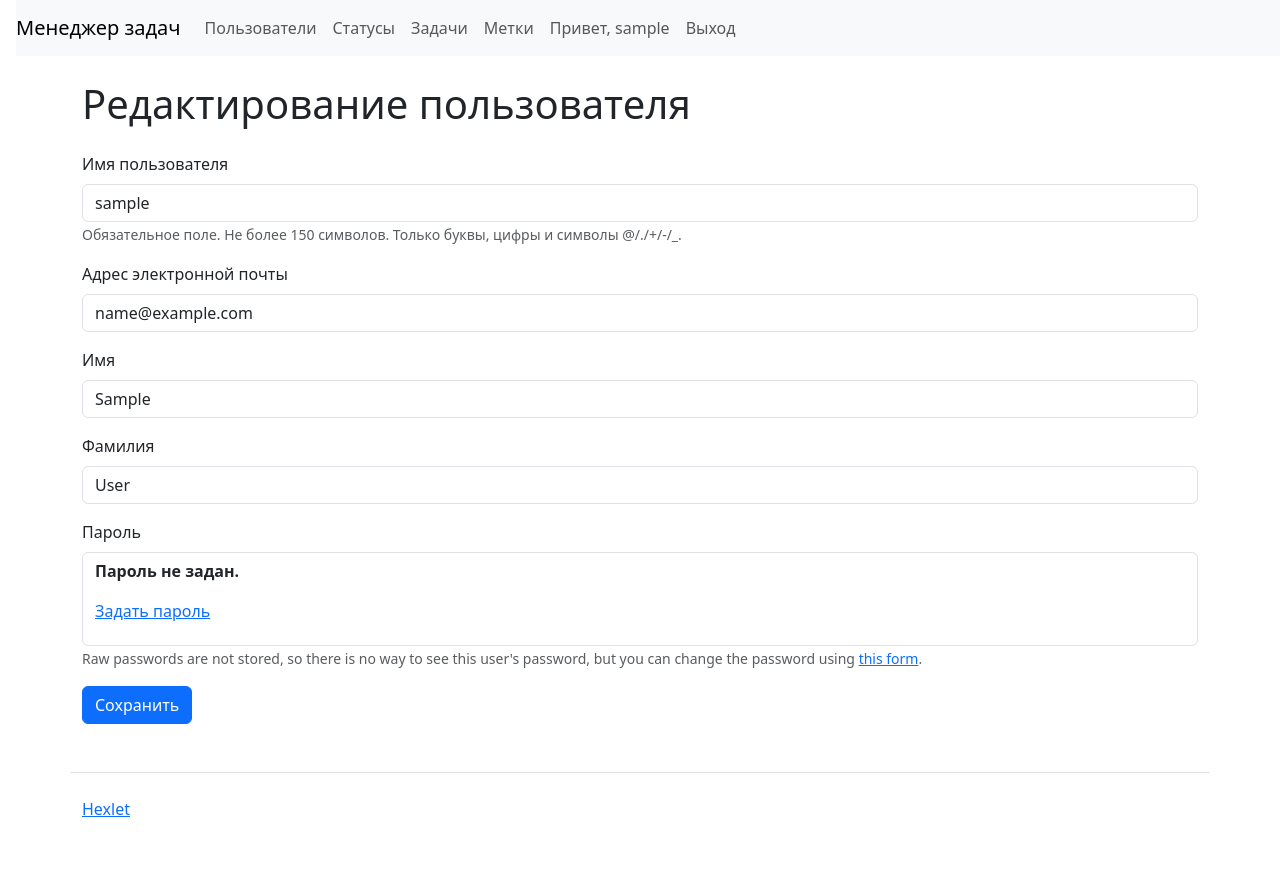
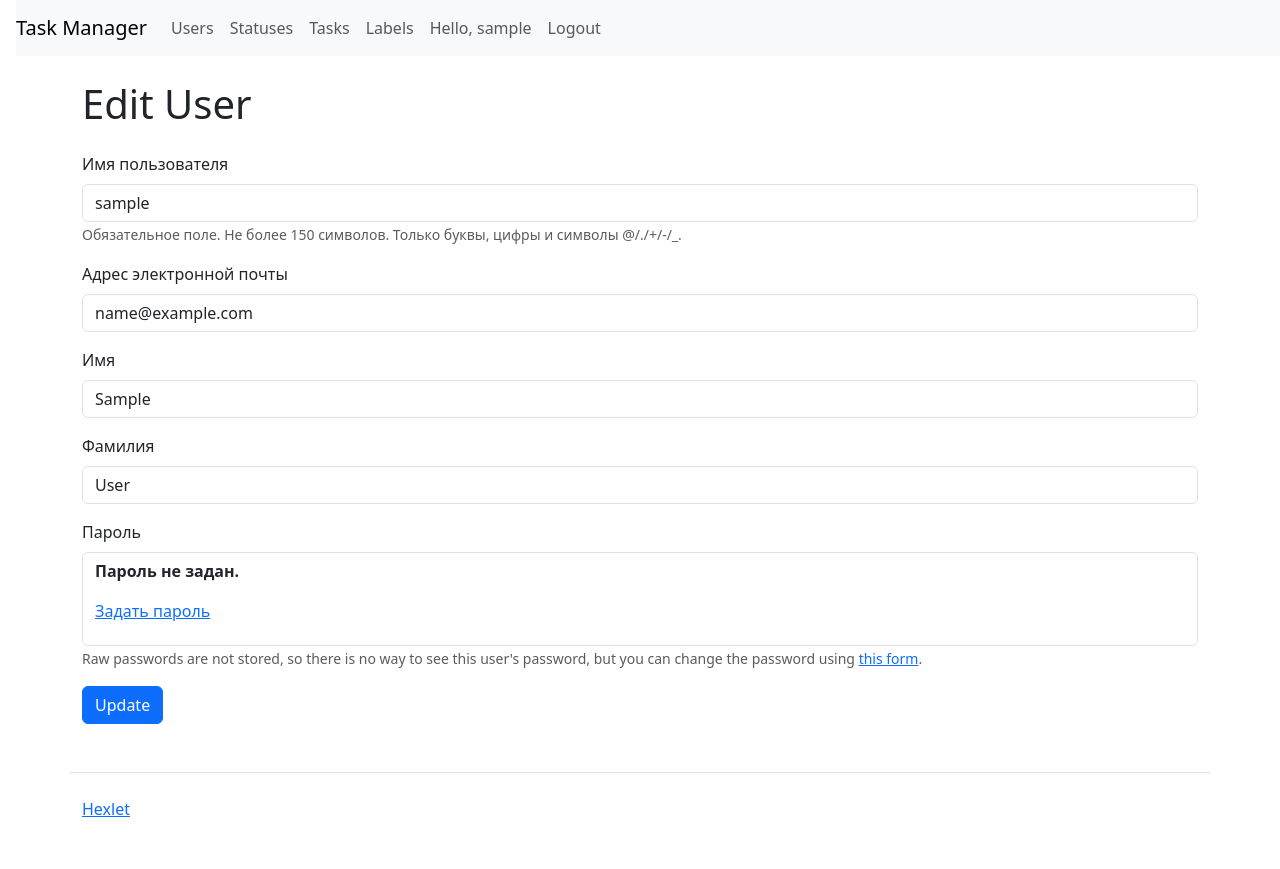
Before and after one commit to lisaCookie/python-project-52, a Django app: page /users/1/update/ in a window 1280 px wide. Run offline with Django 5.2, Linux system fonts and the light colour scheme; the visitor is signed in with stand-in values (Sample User, id 1); data comes from the database, SQL or seed files in the repository; some libraries are stand-ins or nearby versions.

Commit message:
new file:   cleaned.po         deleted:    locale/ru/LC_MESSAGES/django.mo         deleted:    locale/ru/LC_MESSAGES/django.po         modified:   task_manager/labels/forms.py         new file:   task_manager/locale/ru/LC_MESSAGES/django.mo         new file:   task_manager/locale/ru/LC_MESSAGES/django.po         new file:   task_manager/locale/ru/LC_MESSAGES/django.po.clean         modified:   task_manager/statuses/forms.py         modified:   task_manager/tasks/forms.py         modified:   task_manager/templates/base.html         modified:   task_manager/templates/index.html         modified:   task_manager/templates/labels/label_list.html         modified:   task_manager/templates/tasks/task_detail.html         modified:   task_manager/templates/users/login.html         modified:   task_manager/templates/users/user_confirm_delete.html         modified:   task_manager/templates/users/user_form.html         modified:   task_manager/templates/users/user_list.html         modified:   task_manager/users/forms.py         modified:   task_manager/users/views.py

```diff
--- a/task_manager/labels/forms.py
+++ b/task_manager/labels/forms.py
@@ -12,7 +12,7 @@ class LabelForm(forms.ModelForm):
             'name': _('Name')
         }
         widgets = {
-            'name': forms.TextInput(attrs={'class': 'form-control'})
+            'name': forms.TextInput(attrs={'class': 'form-control', 'placeholder': _('Имя')})  # ✅ Добавлено
         }
 
     def clean_name(self):
--- a/task_manager/statuses/forms.py
+++ b/task_manager/statuses/forms.py
@@ -10,7 +10,7 @@ class StatusForm(forms.ModelForm):
         model = Status
         fields = ['name']
         widgets = {
-            'name': forms.TextInput(attrs={'class': 'form-control'})
+            'name': forms.TextInput(attrs={'class': 'form-control', 'placeholder': _('Имя')})
         }
 
     def clean_name(self):
--- a/task_manager/tasks/forms.py
+++ b/task_manager/tasks/forms.py
@@ -1,4 +1,3 @@
-# tasks/forms.py
 # tasks/forms.py
 from django import forms
 from django.utils.translation import gettext_lazy as _
@@ -17,8 +16,8 @@ class TaskForm(forms.ModelForm):
         model = Task
         fields = ['name', 'description', 'status', 'user', 'labels']
         widgets = {
-            'name': forms.TextInput(attrs={'class': 'form-control'}),
-            'description': forms.Textarea(attrs={'class': 'form-control', 'rows': 4}),
+            'name': forms.TextInput(attrs={'class': 'form-control', 'placeholder': _('Имя')}),
+            'description': forms.Textarea(attrs={'class': 'form-control', 'rows': 4, 'placeholder': _('Описание')}),
             'status': forms.Select(attrs={'class': 'form-control'}),
             'user': forms.Select(attrs={'class': 'form-control'}),
         }
--- a/task_manager/templates/base.html
+++ b/task_manager/templates/base.html
@@ -1,4 +1,5 @@
 <!-- templates/base.html -->
+{% load i18n %}
 <!DOCTYPE html>
 <html lang="ru-ru">
 <head>
@@ -15,53 +16,53 @@
     </style>
     <meta name="viewport" content="width=device-width, initial-scale=1, shrink-to-fit=no">
     <title>
-        {% block title %}Менеджер задач Hexlet{% endblock %}
+        {% block title %}{% trans "Task Manager Hexlet" %}{% endblock %}
     </title>
     <link crossorigin="anonymous" href="https://cdn.jsdelivr.net/npm/bootstrap@5.3.3/dist/css/bootstrap.min.css" integrity="sha384-QWTKZyjpPEjISv5WaRU9OFeRpok6YctnYmDr5pNlyT2bRjXh0JMhjY6hW+ALEwIH" rel="stylesheet">
     <script crossorigin="anonymous" integrity="sha384-YvpcrYf0tY3lHB60NNkmXc5s9fDVZLESaAA55NDzOxhy9GkcIdslK1eN7N6jIeHz" src="https://cdn.jsdelivr.net/npm/bootstrap@5.3.3/dist/js/bootstrap.bundle.min.js"></script>
 </head>
 <body class="d-flex flex-column min-vh-100">
     <nav class="navbar navbar-expand-lg navbar-light bg-light ms-3">
-        <a class="navbar-brand" href="{% url 'index' %}">Менеджер задач</a>
+        <a class="navbar-brand" href="{% url 'index' %}">{% trans "Task Manager" %}</a>
         <button class="navbar-toggler" data-bs-toggle="collapse" data-bs-target="#navbarToggleExternalContent">
             <span class="navbar-toggler-icon"></span>
         </button>
         <div class="collapse navbar-collapse" id="navbarToggleExternalContent">
             <ul class="navbar-nav mr-auto">
                 <li class="nav-item">
-                    <a class="nav-link" href="{% url 'user-list' %}">Пользователи</a>
+                    <a class="nav-link" href="{% url 'user-list' %}">{% trans "Users" %}</a>
                 </li>
                 {% if user.is_authenticated %}
                 <li class="nav-item">
-                    <a class="nav-link" href="{% url 'status-list' %}">Статусы</a>
+                    <a class="nav-link" href="{% url 'status-list' %}">{% trans "Statuses" %}</a>
                 </li>
                 <li class="nav-item">
-                    <a class="nav-link" href="{% url 'task-list' %}">Задачи</a>
+                    <a class="nav-link" href="{% url 'task-list' %}">{% trans "Tasks" %}</a>
                 </li>
                 <li class="nav-item">
-                    <a class="nav-link" href="{% url 'label_list' %}">Метки</a>
+                    <a class="nav-link" href="{% url 'label_list' %}">{% trans "Labels" %}</a>
                 </li>
                 {% endif %}
             </ul>
             <ul class="navbar-nav">
                 {% if user.is_authenticated %}
                     <li class="nav-item">
-                        <span class="nav-link">Привет, {{ user.username }}</span>
+                        <span class="nav-link">{% trans "Hello," %} {{ user.username }}</span>
                     </li>
                     <li class="nav-item">
                         <form method="post" action="{% url 'logout' %}" class="d-inline">
                             {% csrf_token %}
                             <button type="submit" class="nav-link btn btn-link" style="border: none; background: none; cursor: pointer;">
-                                Выход
+                                {% trans "Logout" %}
                             </button>
                         </form>
                     </li>
                 {% else %}
                     <li class="nav-item">
-                        <a class="nav-link" href="{% url 'login' %}">Вход</a>
+                        <a class="nav-link" href="{% url 'login' %}">{% trans "login" %}</a>
                     </li>
                     <li class="nav-item">
-                        <a class="nav-link" href="{% url 'user-create' %}">Регистрация</a>
+                        <a class="nav-link" href="{% url 'user-create' %}">{% trans "Registration" %}</a>
                     </li>
                 {% endif %}
             </ul>
@@ -84,7 +85,7 @@
 
     <footer>
         <div class="container my-5 pt-4 border-top">
-            <a target="_blank" href="https://ru.hexlet.io">Hexlet</a>
+            <a target="_blank" href="https://ru.hexlet.io">{% trans "Hexlet" %}</a>
         </div>
     </footer>
 </body>
--- a/task_manager/templates/labels/label_list.html
+++ b/task_manager/templates/labels/label_list.html
@@ -1,5 +1,6 @@
 <!-- templates/labels/label_list.html -->
 
+<!-- templates/labels/label_list.html -->
 {% extends "base.html" %}
 {% load i18n %}
 
@@ -15,6 +16,7 @@
         <tr>
             <th>ID</th>
             <th>{% trans "Name" %}</th>
+            <th>{% trans "Creation date" %}</th>  <!-- ✅ Новый столбец -->
             {% if user.is_authenticated %}
             <th>{% trans "Actions" %}</th>
             {% endif %}
@@ -25,6 +27,7 @@
         <tr>
             <td>{{ label.id }}</td>
             <td>{{ label.name }}</td>
+            <td>{{ label.created_at|date:"d.m.Y H:i" }}</td>  <!-- ✅ Отображаем дату -->
             {% if user.is_authenticated %}
             <td>
                 <a href="{% url 'label_update' label.id %}" class="btn btn-sm btn-primary">{% trans "Edit" %}</a>
@@ -34,7 +37,7 @@
         </tr>
         {% empty %}
         <tr>
-            <td colspan="{% if user.is_authenticated %}3{% else %}2{% endif %}" class="text-center">
+            <td colspan="{% if user.is_authenticated %}4{% else %}3{% endif %}" class="text-center">
                 {% trans "No labels" %}
             </td>
         </tr>
--- a/task_manager/templates/users/login.html
+++ b/task_manager/templates/users/login.html
@@ -3,16 +3,16 @@
 {% load django_bootstrap5 %}
 {% load i18n %}
 
-{% block title %}Вход - Менеджер задач Hexlet{% endblock %}
+{% block title %}Login - Hexlet Task Manager{% endblock %}
 
 {% block content %}
 <div class="container mt-4">
     <div class="row justify-content-center">
         <div class="col-md-6">
-            <h1 class="my-4">Вход</h1>
+            <h1 class="my-4">{% trans "login" %}</h1>
             {% if form.errors %}
                 <div class="alert alert-danger">
-                    {% trans "Неправильное имя пользователя или пароль. Пожалуйста, попробуйте снова." %}
+                    {% trans "Invalid username or password. Please try again." %}
                 </div>
             {% endif %}
 
--- a/task_manager/templates/users/user_form.html
+++ b/task_manager/templates/users/user_form.html
@@ -4,12 +4,12 @@
 {% load i18n %}
 
 {% block title %}
-    {% if form.instance.id %}{% trans "Редактирование пользователя" %}{% else %}{% trans "Регистрация" %}{% endif %} - Менеджер задач Hexlet
+    {% if form.instance.id %}{% trans "Edit User" %}{% else %}{% trans "Register" %}{% endif %} - Hexlet Task Manager
 {% endblock %}
 
 {% block content %}
 <h1 class="my-4">
-    {% if form.instance.id %}{% trans "Редактирование пользователя" %}{% else %}{% trans "Регистрация" %}{% endif %}
+    {% if form.instance.id %}{% trans "Edit User" %}{% else %}{% trans "Register" %}{% endif %}
 </h1>
 
 <form method="post">
@@ -17,7 +17,7 @@
     {% bootstrap_form form %}
 
     <button type="submit" class="btn btn-primary">
-        {% if form.instance.id %}{% trans "Сохранить" %}{% else %}{% trans "Создать" %}{% endif %}
+        {% if form.instance.id %}{% trans "Update" %}{% else %}{% trans "Register" %}{% endif %}
     </button>
 </form>
 {% endblock %}
--- a/task_manager/users/views.py
+++ b/task_manager/users/views.py
@@ -48,25 +48,26 @@ class UserDeleteView(LoginRequiredMixin, DeleteView):
     success_url = reverse_lazy('user-list')
 
     def dispatch(self, request, *args, **kwargs):
-        # Получаем объект пользователя
-        self.object = self.get_object()
+        # Проверяем, пытается ли пользователь удалить КОГО-ТО ДРУГОГО
+        if request.user.id != int(kwargs['pk']):
+            messages.error(request, _('У вас нет прав для изменения другого пользователя.'))
+            return redirect('user-list')
 
-        # Проверяем, пытается ли пользователь удалить самого себя
-        if self.object == request.user:
+        # Пытается удалить самого себя — запрещено
+        if request.user.id == int(kwargs['pk']):
             messages.error(request, _('Невозможно удалить пользователя, потому что он используется'))
             return redirect('user-list')
 
         return super().dispatch(request, *args, **kwargs)
 
     def get_object(self, queryset=None):
-        user = super().get_object(queryset)
-        if user != self.request.user:
-            raise PermissionDenied(_('У вас нет прав для изменения другого пользователя.'))
-        return user
+        # Уже проверено в dispatch — возвращаем текущего пользователя
+        return self.request.user
 
     def delete(self, request, *args, **kwargs):
         messages.success(request, _('Пользователь успешно удален'))
         return super().delete(request, *args, **kwargs)
+
 
 class UserLoginView(SuccessMessageMixin, LoginView):
     template_name = 'users/login.html'
```
Also changed, not shown: task_manager/templates/index.html (+6 -4 lines), task_manager/templates/tasks/task_detail.html (+6 -6 lines), task_manager/templates/users/user_confirm_delete.html (+5 -5 lines), task_manager/templates/users/user_list.html (+9 -9 lines), cleaned.po (added), locale/ru/LC_MESSAGES/django.po (deleted), task_manager/locale/ru/LC_MESSAGES/django.po (added), task_manager/users/forms.py (line endings or trailing spaces), 3 other files.
